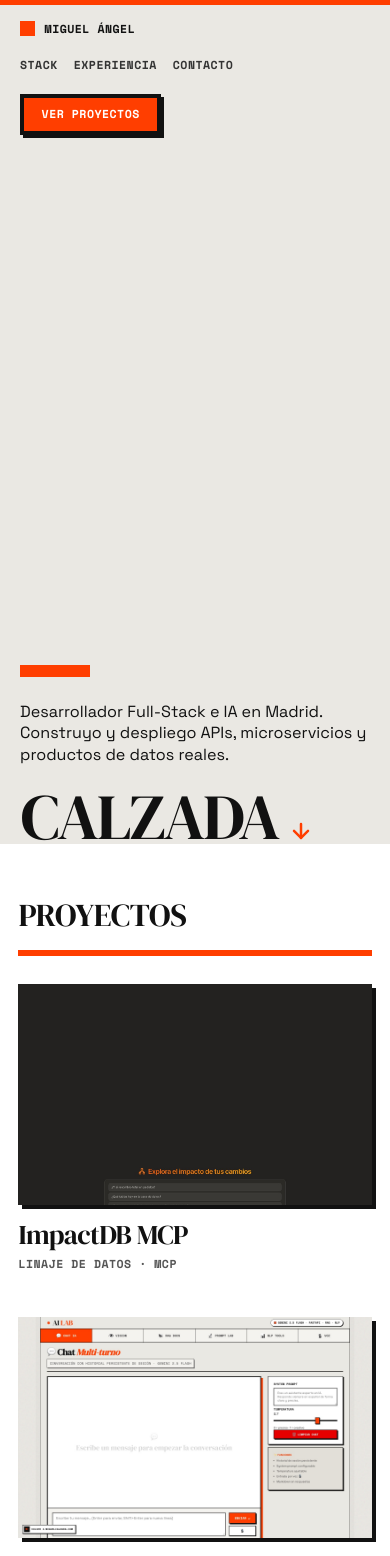
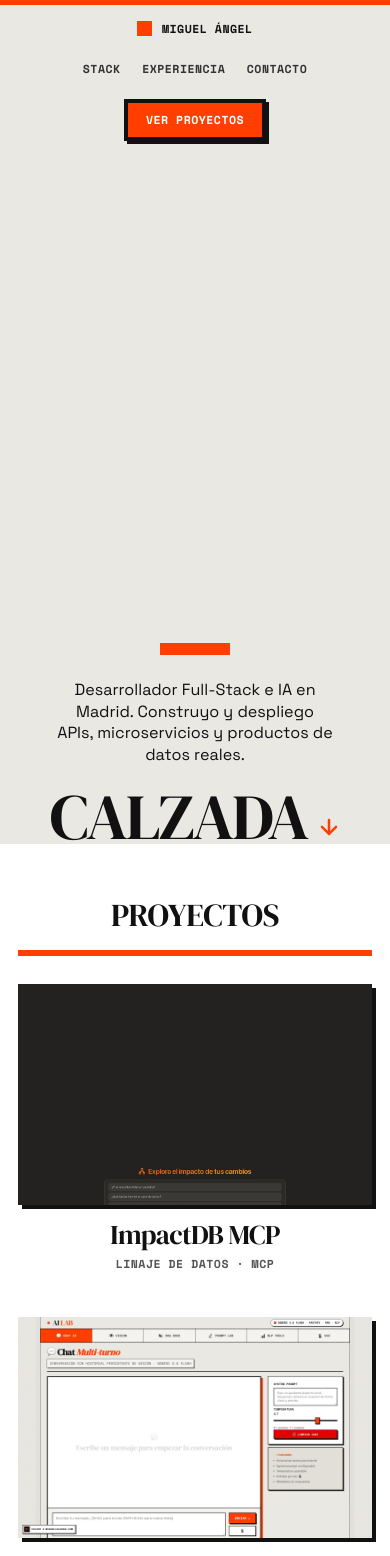
Before and after one commit to miguelcalzada-dev/portfolio-miguelcalzada, a Next.js app: page / in a window 390 px wide. Shown: the top 1556 px of the page. Built offline with nearby package versions, Linux system fonts and the light colour scheme.

Commit message:
fix(mobile): centra hero y secciones en movil (escritorio intacto)

```diff
--- a/app/globals.css
+++ b/app/globals.css
@@ -1229,3 +1229,111 @@ section[id] {
     padding-inline: 1.15rem;
   }
 }
+
+/* ============================================================
+   MÓVIL · todo alineado al centro (solo <= 700px; escritorio intacto)
+   ============================================================ */
+@media (max-width: 43.75em) {
+  /* HERO · CALZADA en medio y la nav (Stack / Experiencia / Ver proyectos) centrada */
+  .hero__top {
+    flex-direction: column;
+    align-items: center;
+    text-align: center;
+    gap: 1.1rem;
+  }
+  .hero__brand {
+    justify-content: center;
+  }
+  .hero__nav {
+    flex-direction: column;
+    align-items: center;
+    gap: 1.1rem;
+    width: 100%;
+  }
+  .hero__links {
+    flex-wrap: wrap;
+    justify-content: center;
+    gap: 1.1rem 1.35rem;
+  }
+  .hero__body {
+    text-align: center;
+  }
+  .hero__rule {
+    margin-inline: auto;
+    transform-origin: center center;
+  }
+  .hero__intro {
+    font-size: var(--step-body);
+    max-width: 32ch;
+    margin-inline: auto;
+  }
+  .hero__word-row {
+    justify-content: center;
+    gap: 0.55rem;
+  }
+  .hero__arrow {
+    margin-bottom: clamp(0.4rem, 3vw, 1rem);
+  }
+  .hero__word {
+    font-size: 16.5vw;
+    letter-spacing: -0.03em;
+  }
+
+  /* CABECERAS de sección centradas */
+  .section__head {
+    text-align: center;
+  }
+  .section__head p {
+    margin-inline: auto;
+  }
+
+  /* TRABAJO centrado */
+  .work__row-in {
+    align-items: center;
+    text-align: center;
+  }
+  .work__meta {
+    text-align: center;
+  }
+
+  /* STACK centrado */
+  .chapter {
+    text-align: center;
+    justify-items: center;
+  }
+  .chapter__tools {
+    justify-items: center;
+  }
+
+  /* EXPERIENCIA centrada (sin riel lateral) */
+  .exp__title {
+    text-align: center;
+  }
+  .exp__main {
+    padding-right: 0;
+    margin-inline: auto;
+  }
+  .exp__item {
+    text-align: center;
+    padding-bottom: clamp(1.75rem, 7vw, 2.75rem);
+  }
+  .exp__rail,
+  .exp__node {
+    display: none;
+  }
+  .exp__lead {
+    margin-inline: auto;
+  }
+  .exp__tags {
+    align-items: center;
+  }
+  .exp__tags-row {
+    justify-content: center;
+  }
+
+  /* PIE centrado */
+  .footer__legal {
+    justify-content: center;
+    text-align: center;
+  }
+}
```
